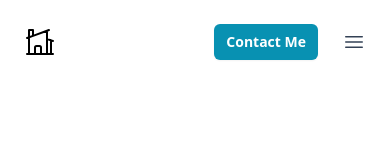
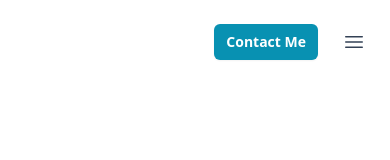
Before and after one commit to cguliuzza/tina-dev-site, a Next.js app: page / in a window 390 px wide. Shown: the top 160 px of the page. Built offline with nearby package versions, Linux system fonts and the light colour scheme.

Commit message:
remove home item from header and mobile navigation

```diff
--- a/components/Navbar.tsx
+++ b/components/Navbar.tsx
@@ -2,11 +2,7 @@
 
 import { useState } from 'react'
 import { Dialog } from '@headlessui/react'
-import {
-  Bars3Icon,
-  XMarkIcon,
-  HomeModernIcon,
-} from '@heroicons/react/24/outline'
+import { Bars3Icon, XMarkIcon } from '@heroicons/react/24/outline'
 
 const navigation = [
   {
@@ -38,14 +34,6 @@ export default function Navbar() {
         className="mx-auto flex max-w-7xl items-center justify-between gap-x-6 p-6 lg:px-8"
         aria-label="Global"
       >
-        <div className="flex lg:flex-1 hover:text-cyan-600">
-          <a href="/" className="-m-1.5 p-1.5">
-            <span className="sr-only">
-              Christina Guliuzza | React Product Engineer
-            </span>
-            <HomeModernIcon className="h-8 w-auto" />
-          </a>
-        </div>
         <div className="hidden lg:flex lg:gap-x-12">
           {navigation.map((item) => (
             <a
@@ -87,12 +75,6 @@ export default function Navbar() {
         <div className="fixed inset-0 z-10" />
         <Dialog.Panel className="fixed inset-y-0 right-0 z-10 w-full overflow-y-auto bg-white px-6 py-6 sm:max-w-sm sm:ring-1 sm:ring-slate-900/10">
           <div className="flex items-center gap-x-6">
-            <a href="/" className="-m-1.5 p-1.5">
-              <span className="sr-only">
-                Christina Guliuzza | React Product Engineer
-              </span>
-              <HomeModernIcon className="h-8 w-auto" />
-            </a>
             <a
               href="/#contact"
               className="ml-auto rounded-md bg-cyan-600 py-2 px-3 text-sm font-semibold text-white shadow-sm hover:bg-cyan-500 focus-visible:outline focus-visible:outline-2 focus-visible:outline-offset-2 focus-visible:outline-cyan-600"
```
